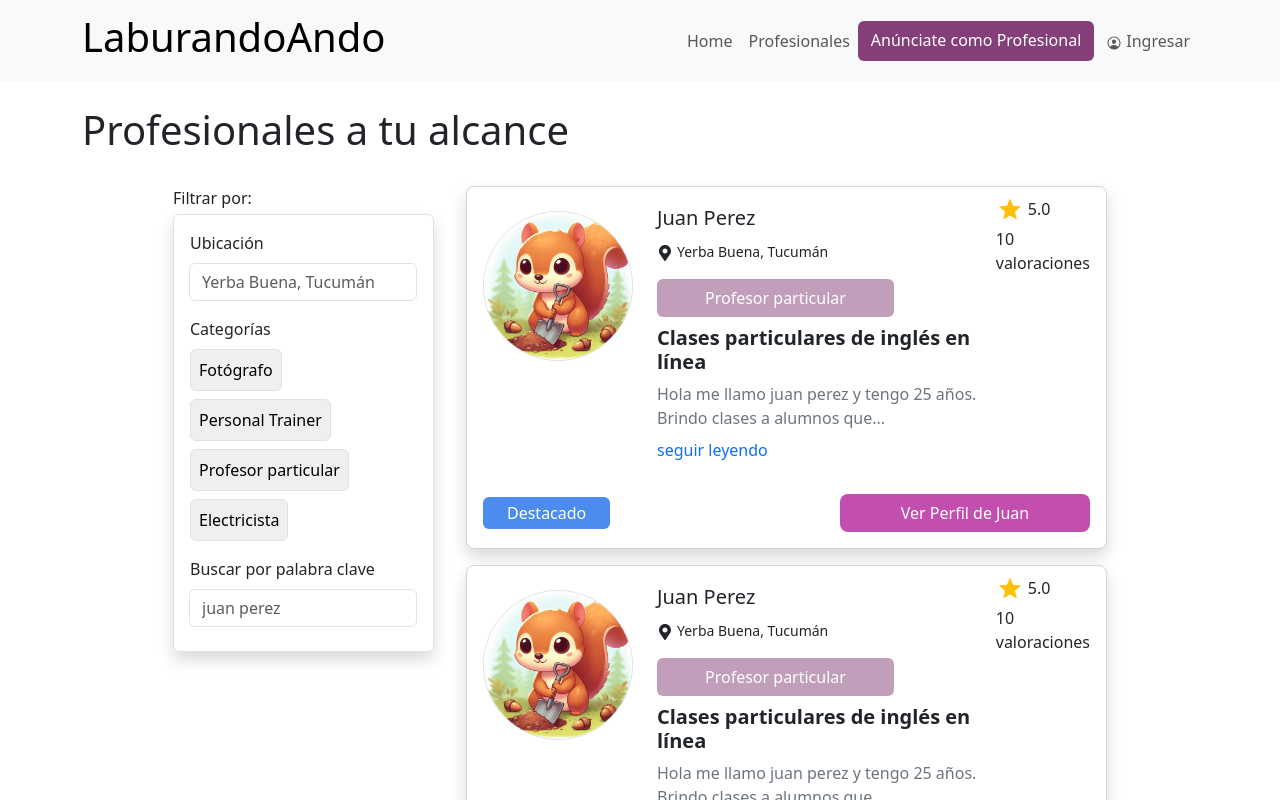
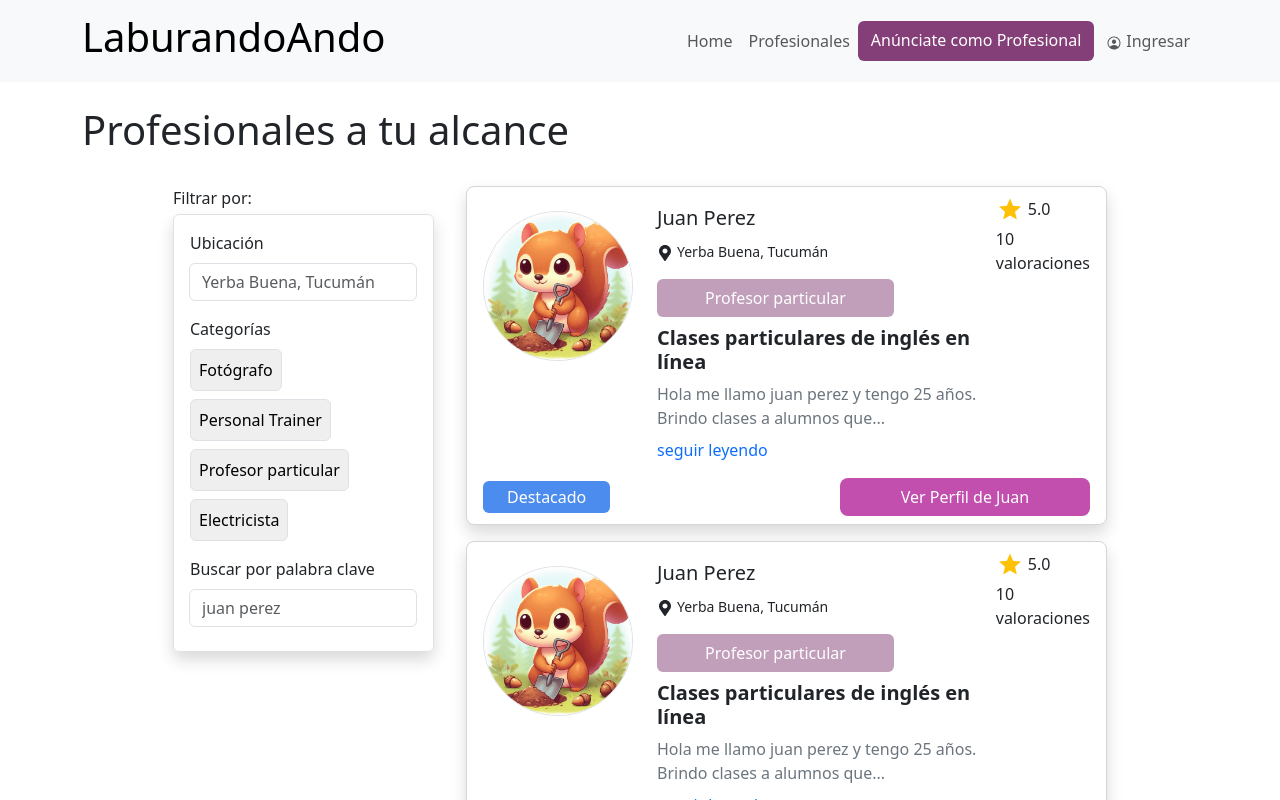
Before and after one commit to FranprzDev/LaburandoAndo, a React (Vite) app: page /profesionales in a window 1280 px wide. Shown: the top 800 px of the page. Built offline with nearby package versions, Linux system fonts and the light colour scheme.

Commit message:
agregue w-100 a label de categorias en pagina profesionales y quite padding vertical a contenedor de botones en card publicacion

```diff
--- a/src/components/profesionales/CardPublicacion.jsx
+++ b/src/components/profesionales/CardPublicacion.jsx
@@ -49,7 +49,7 @@ const CardPublicacion = () => {
           </div>
         </div>
       </div>
-      <div className="d-flex justify-content-between align-items-center w-100 pb-2 py-md-3">
+      <div className="d-flex justify-content-between align-items-center w-100 pb-2">
         <div className="d-none d-md-block text-center outstanding rounded-2 text-white py-1 px-4">
           <span>Destacado</span>
         </div>
--- a/src/components/profesionales/FormFiltros.jsx
+++ b/src/components/profesionales/FormFiltros.jsx
@@ -12,7 +12,7 @@ const FormFiltros = () => {
         />
       </div>
       <div className="d-flex flex-wrap mb-2 mb-md-3">
-        <label className="form-label fw-medium">Categorías</label>
+        <label className="form-label fw-medium w-100">Categorías</label>
         <div className="d-flex flex-wrap gap-2">
           <button className="p-2 rounded-2 border">Fotógrafo</button>
           <button className="p-2 rounded-2 border">Personal Trainer</button>
--- a/src/pages/Profesionales.jsx
+++ b/src/pages/Profesionales.jsx
@@ -9,7 +9,7 @@ const Profesionales = () => {
         <article className=" mb-2 mb-md-3">
           <h1>Profesionales a tu alcance</h1>
         </article>
-        <article className="col-lg-3">
+        <article className="col-md-9 col-lg-3">
           <Filtros></Filtros>
         </article>
         <article className="col-lg-8 col-xl-7">
```
